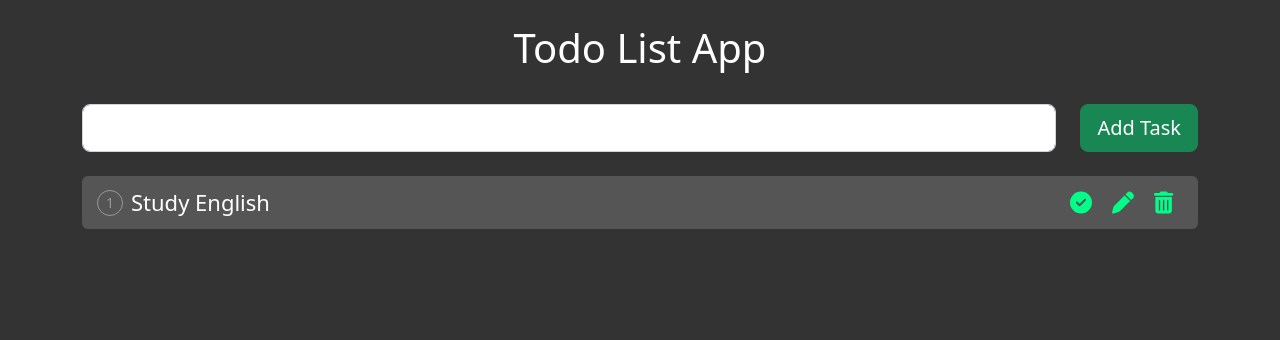
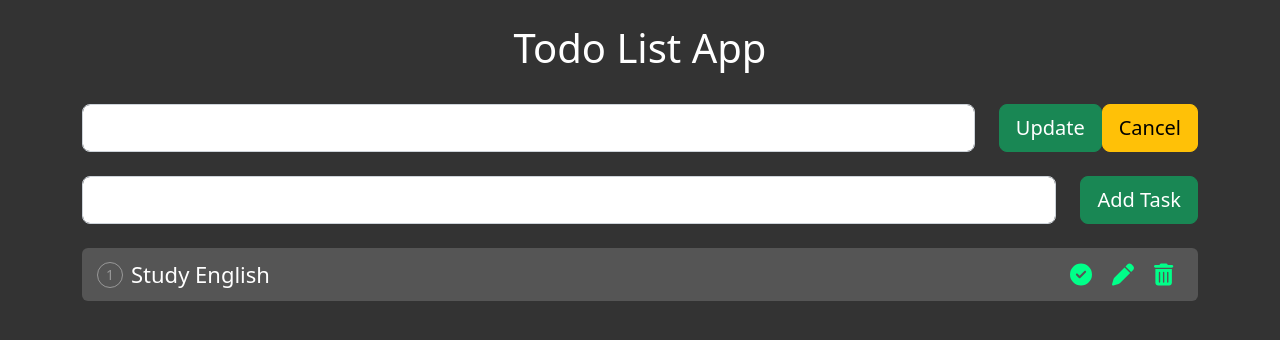
Before and after one commit to mahmoudfouadweb/todo-list, a React (Create React App) app: page / in a window 1280 px wide. Shown: the top 340 px of the page. Built offline with nearby package versions, Linux system fonts and the light colour scheme.

Commit message:
update remove DUMMY_DATA array

```diff
--- a/src/App.js
+++ b/src/App.js
@@ -32,38 +32,68 @@ function App() {
   /////////////////////////////////////////
   // DONE
   const completeTaskSingeHandler = id => {
-    //
+    const newUpdateCompletion = enteredTasks.map(todo => {
+      if (todo.id === id) {
+        return { ...todo, done: !todo.done };
+      }
+      return todo;
+    });
+    setEnteredTasks(newUpdateCompletion);
   };
   /////////////////////////////////////////
   // DONE
-  const editTaskHandler = id => {
-    //
+  const editTaskHandler = e => {
+    const newEntry = {
+      id: updateTask.id,
+      todo: e.target.value,
+      done: updateTask.done ? true : false,
+    };
+    setUpdateTask(newEntry);
   };
   /////////////////////////////////////////
   // DONE
   const deleteTaskHandler = id => {
-    //
+    const freshTodos = enteredTasks.filter(todo => todo.id !== id);
+    setEnteredTasks([...freshTodos]);
   };
   /////////////////////////////////////////
   // DONE
-  const updateTaskHandler = id => {
-    //
+  const updateTaskHandler = () => {
+    const filteredTodos = enteredTasks.filter(
+      todo => todo.id !== updateTask.id
+    );
+    setEnteredTasks([...filteredTodos, updateTask]);
+    setUpdateTask('');
   };
   /////////////////////////////////////////
   // DONE
   const cancelUpdateHandler = id => {
-    //
+    setUpdateTask('');
   };
 
   const updateElement = (
     <>
       <div className="row">
         <div className="col">
-          <input className="form-control form-control-lg" />
+          <input
+            className="form-control form-control-lg"
+            value={updateTask && updateTask.todo}
+            onChange={e => editTaskHandler(e)}
+          />
         </div>
         <div className="col-auto">
-          <button className="btn btn-lg btn-success">Update</button>
-          <button className="btn btn-lg btn-warning">Cancel</button>
+          <button
+            className="btn btn-lg btn-success"
+            onClick={updateTaskHandler}
+          >
+            Update
+          </button>
+          <button
+            className="btn btn-lg btn-warning"
+            onClick={cancelUpdateHandler}
+          >
+            Cancel
+          </button>
         </div>
       </div>
       <br />
@@ -99,13 +129,25 @@ function App() {
           <span className="taskText">{task.todo}</span>
         </div>
         <div className="iconsWrap">
-          <span title="Completed / Not Completed">
+          <span
+            title="Completed / Not Completed"
+            onClick={() => completeTaskSingeHandler(task.id)}
+          >
             <FontAwesomeIcon icon={faCircleCheck} />
           </span>
-          <span title="Edit">
+          <span
+            title="Edit"
+            onClick={() =>
+              setUpdateTask({
+                id: task.id,
+                todo: task.todo,
+                done: task.done ? true : false,
+              })
+            }
+          >
             <FontAwesomeIcon icon={faPen} />
           </span>
-          <span title="Delete">
+          <span title="Delete" onClick={() => deleteTaskHandler(task.id)}>
             <FontAwesomeIcon icon={faTrashCan} />
           </span>
         </div>
@@ -120,6 +162,7 @@ function App() {
       <br></br>
       <h1>Todo List App</h1>
       <br></br>
+      {updateElement}
       {newTaskElement}
       {tasks}
     </div>
```
